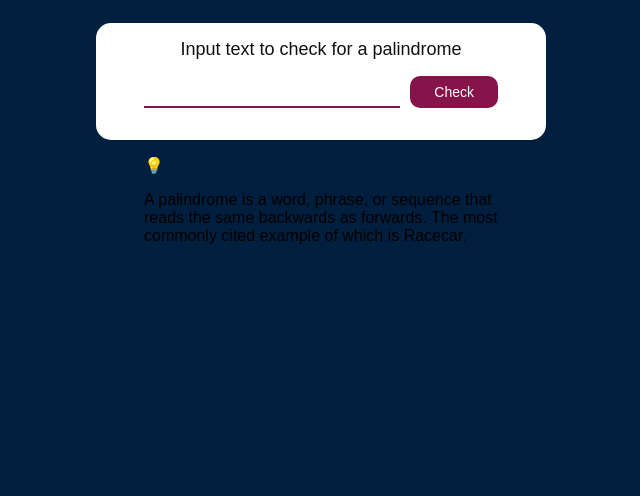
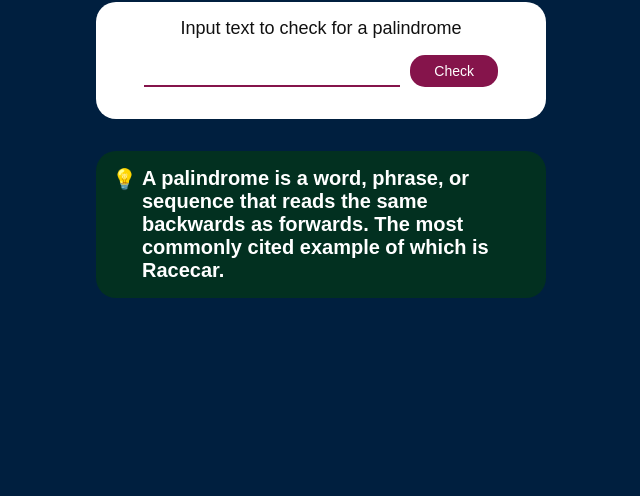
Before and after one commit to Lucas-Grillos/FCC-Palindrome-Checker, a plain HTML site: page index.html in a window 1280 px wide. Shown: the part 304-800 px from the top of the page, without its empty margins (319-959 px from the left). Drawn offline with Linux system fonts and the light colour scheme; a web font is replaced by a local one.

Commit message:
add explainer style

```diff
--- a/styles.css
+++ b/styles.css
@@ -1,6 +1,6 @@
 :root {
     --background-color: #001f3f;
-    --explainer-bg: #3D9970;
+    --explainer-bg: #023020;
     --button-bg: #85144b;
     --black-text: #111111;
     --white-text: #FFFFFF;
@@ -26,7 +26,7 @@ body {
     max-width: 450px;
 }
 
-h1, #p-explain {
+h1, #explain-box, #palindrome-box {
     color: var(--white-text);
 }
 
@@ -37,11 +37,11 @@ h1 {
 }
 
 #palindrome-box, #explain-box {
-    padding: 1rem 3rem;
-    border-radius: 15px;
+    border-radius: 20px;
 }
 
 #palindrome-box {
+    padding: 1rem 3rem;
     background-color: var(--white-text);
     color: var(--black-text);
 }
@@ -77,10 +77,24 @@ label {
     color: var(--white-text);
     background-color: var(--button-bg);
     padding: .5rem 1.5rem;
-    border-radius: 10px;
+    border-radius: 15px;
 }
 
 #check-btn:hover {
     opacity: 0.9;
     cursor: pointer;
 }
+
+#explain-box {
+    padding: 1rem;
+    margin-top: 2rem;
+    background-color: var(--explainer-bg);
+    display: flex;
+    gap: 5px;
+    font-weight: 600;
+    font-size: 20px;
+}
+
+#explain-box p {
+    margin: 0;
+}
```
